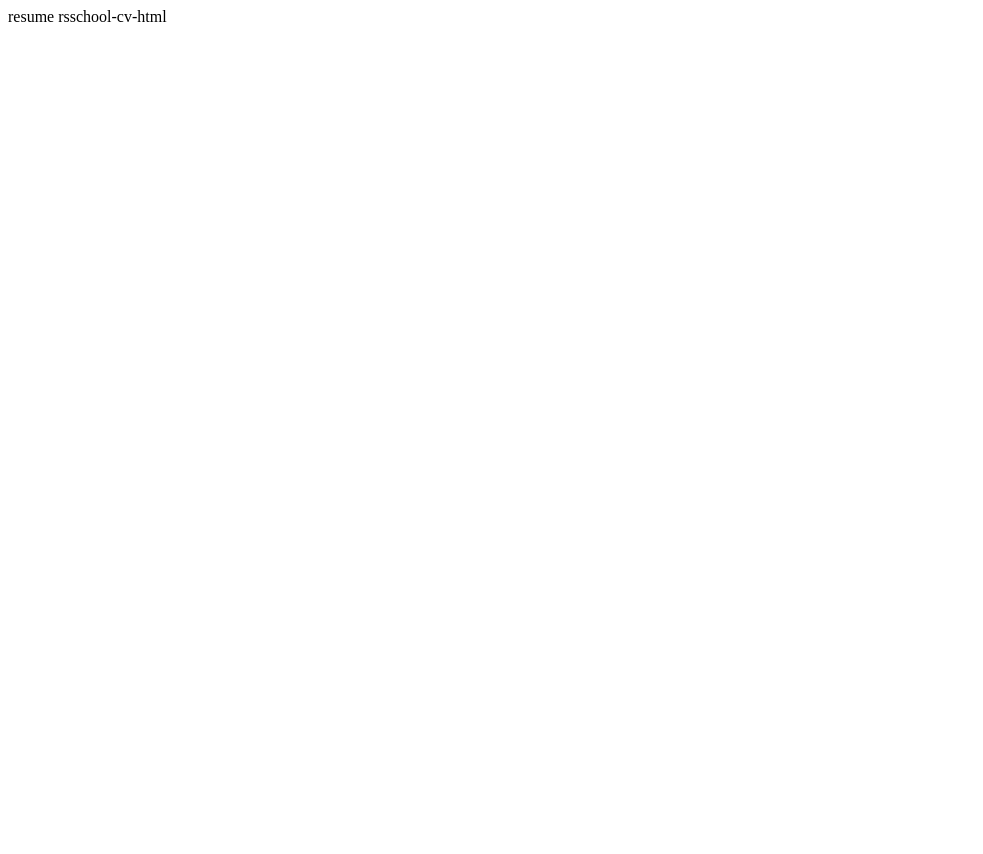
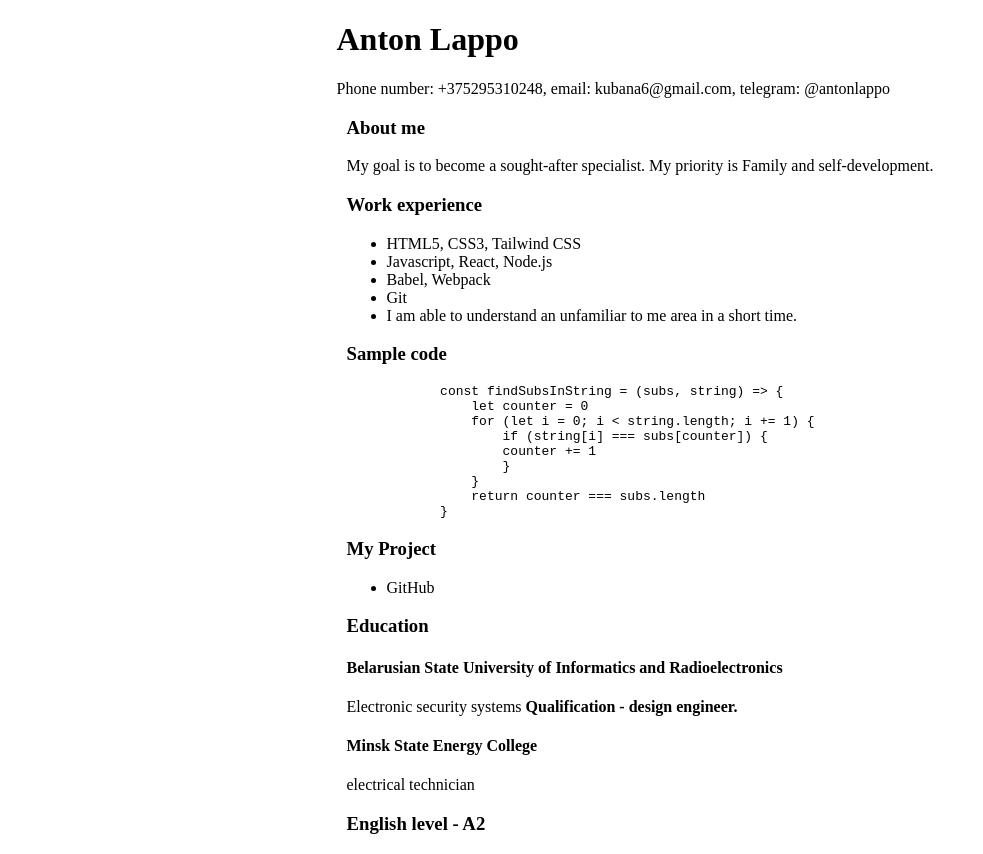
Before and after one commit to kubana6/rsschool-cv, a plain HTML site: page index.html in a window 1280 px wide. Shown: the whole page, without its empty margins (0-983 px from the left). Before the commit the page ends 800 px from the top, so only its background shows below. Drawn offline with Linux system fonts and the light colour scheme.

Commit message:
feat:design

```diff
--- a/index.css
+++ /dev/null
@@ -1 +0,0 @@
-ищвн
--- a/index.html
+++ b/index.html
@@ -1 +1,85 @@
-resume rsschool-cv-html
+<!DOCTYPE html>
+<html lang="en">
+
+<head>
+    <meta charset="UTF-8">
+    <meta name="viewport" content="width=device-width, initial-scale=1.0">
+    <title>Document</title>
+</head>
+
+<body>
+    <div>
+        <header class="head">
+            <h1>Anton Lappo</h1>
+            <p>Phone number: +375295310248, email: kubana6@gmail.com, telegram: @antonlappo</p>
+        </header>
+        <section class="aboutMe">
+            <h3>About me</h3>
+            <p>My goal is to become a sought-after specialist. My priority is Family and self-development.</p>
+        </section>
+        <section class="work">
+            <h3>Work experience</h3>
+            <ul>
+                <li>HTML5, CSS3, Tailwind CSS</li>
+                <li>Javascript, React, Node.js</li>
+                <li>Babel, Webpack</li>
+                <li>Git</li>
+                <li>I am able to understand an unfamiliar to me area in a short time.</li>
+            </ul>
+        </section>
+        <section class="sampleCode">
+            <h3>Sample code</h3>
+            <p><code><pre>
+            const findSubsInString = (subs, string) => {
+                let counter = 0
+                for (let i = 0; i < string.length; i += 1) {
+                    if (string[i] === subs[counter]) {
+                    counter += 1
+                    }
+                }
+                return counter === subs.length
+            }</pre>
+                    </code>
+            </p>
+        </section>
+        <section class="project">
+            <h3>My Project</h3>
+            <p>
+            <ul>
+                <li>
+                    <a href="https://github.com/kubana6">GitHub</a>
+                </li>
+            </ul>
+            </p>
+        </section>
+        <section>
+            <h3>Education</h3>
+            <h4>Belarusian State University of Informatics and Radioelectronics</h4>
+            <p>Electronic security systems <b>Qualification - design engineer.</b></p>
+            <h4>Minsk State Energy College</h4>
+            <p>electrical technician</p>
+        </section>
+        <section>
+            <h3>English level - A2</h3>
+        </section>
+    </div>
+
+    <style>
+        body {
+            margin: auto;
+            display:flex;
+            align-items: center;
+            justify-content: center;
+        }
+        section {
+            margin:10px;
+        }
+        a {
+            text-decoration: none;
+            color: black;
+        }
+
+    </style>
+</body>
+
+</html>
```
